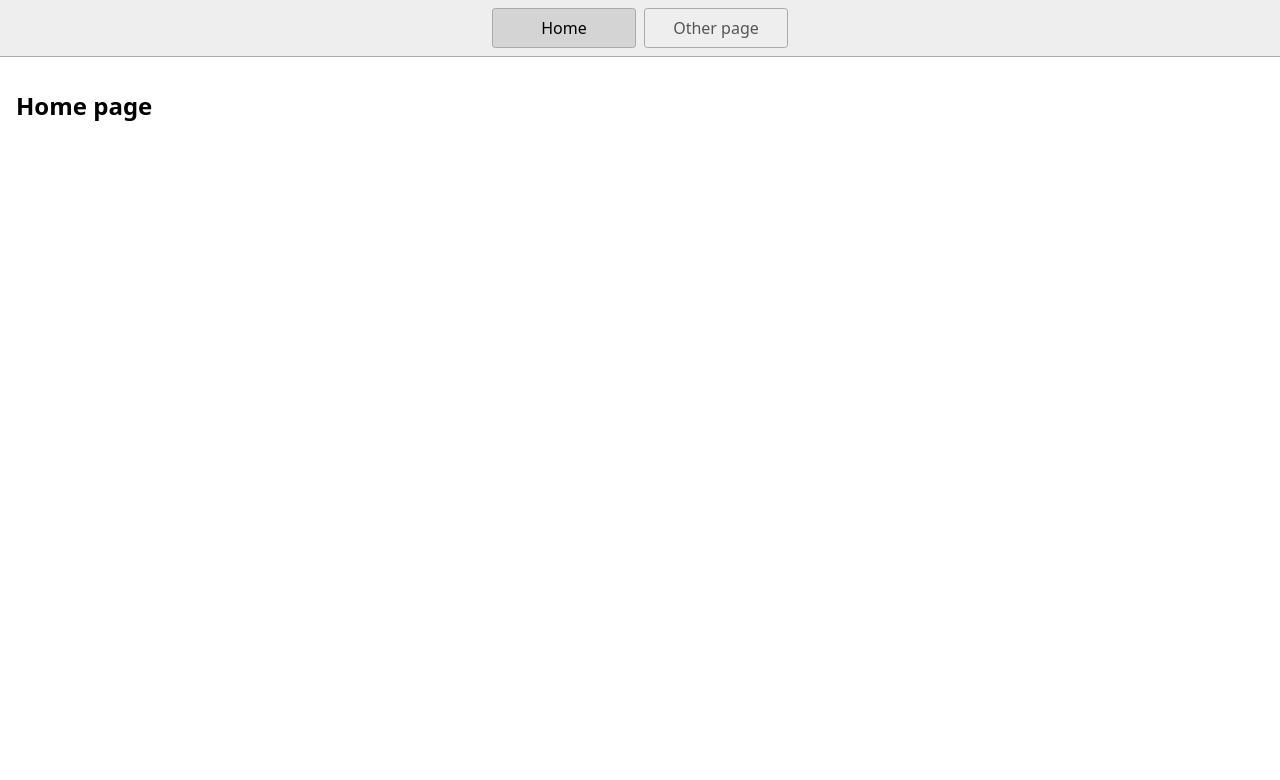
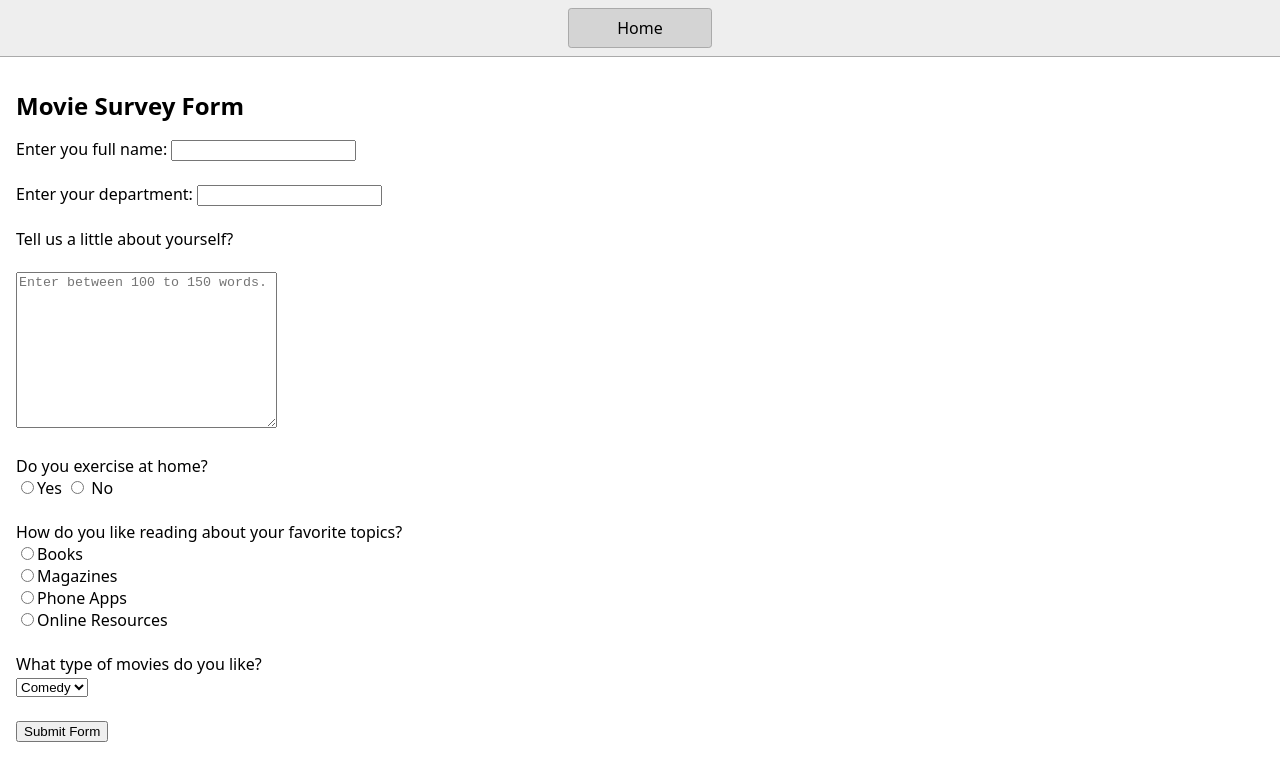
Before and after one commit to Mwilembo/survey-form, a plain HTML site: page index.html in a window 1280 px wide. Drawn offline with Linux system fonts and the light colour scheme.

Commit message:
1 file modified, 1 deleted

```diff
--- a/index.html
+++ b/index.html
@@ -4,20 +4,57 @@
     <title>Home</title>
     <meta charset="UTF-8" />
     <meta name="viewport" content="width=device-width" />
-    <!--
-      Need a visual blank slate?
-      Remove all code in `styles.css`!
-    -->
     <link rel="stylesheet" href="styles.css" />
     <script type="module" src="script.js"></script>
   </head>
   <body>
     <nav>
       <a href="/" aria-current="page">Home</a>
-      <a href="/page2.html">Other page</a>
     </nav>
     <main>
-      <h1>Home page</h1>
+      <h1>Movie Survey Form</h1>
+      <div class="form-group">
+        <form action="#">
+          <label for="fullName"> Enter you full name: </label>
+          <input type="text" name="fullName" /><br /><br />
+          <label for="department">Enter your department:</label>
+          <input type="text" name="department" /><br /><br />
+          <label for="message">Tell us a little about yourself?</label
+          ><br /><br />
+          <textarea
+            name="message"
+            id="messageText"
+            cols="30"
+            rows="10"
+            placeholder="Enter between 100 to 150 words."
+          ></textarea
+          ><br />
+          <br />
+          <label for="exercise">Do you exercise at home?</label><br />
+          <input type="radio" name="exercise" value="yes" />Yes
+          <input type="radio" name="exercise" value="no" /> No <br /><br />
+          <label for="reading"
+            >How do you like reading about your favorite topics?</label
+          ><br />
+          <input type="radio" name="reading" value="Books" />Books <br />
+          <input type="radio" name="reading" value="Magazines" />Magazines
+          <br />
+          <input type="radio" name="reading" value="PhoneApps" />Phone Apps
+          <br />
+          <input type="radio" name="reading" value="OnlineResources" />Online
+          Resources <br />
+          <br />
+          <label for="movies"> What type of movies do you like? </label><br />
+
+          <select name="movies" id="movieList">
+            <option value="comedy">Comedy</option>
+            <option value="action">Action</option>
+            <option value="drama">Drama</option>
+            <option value="other">Other</option></select
+          ><br /><br />
+          <input type="submit" value="Submit Form" />
+        </form>
+      </div>
     </main>
   </body>
 </html>
```
Also changed, not shown: page2.html (deleted, +0 -19 lines).
